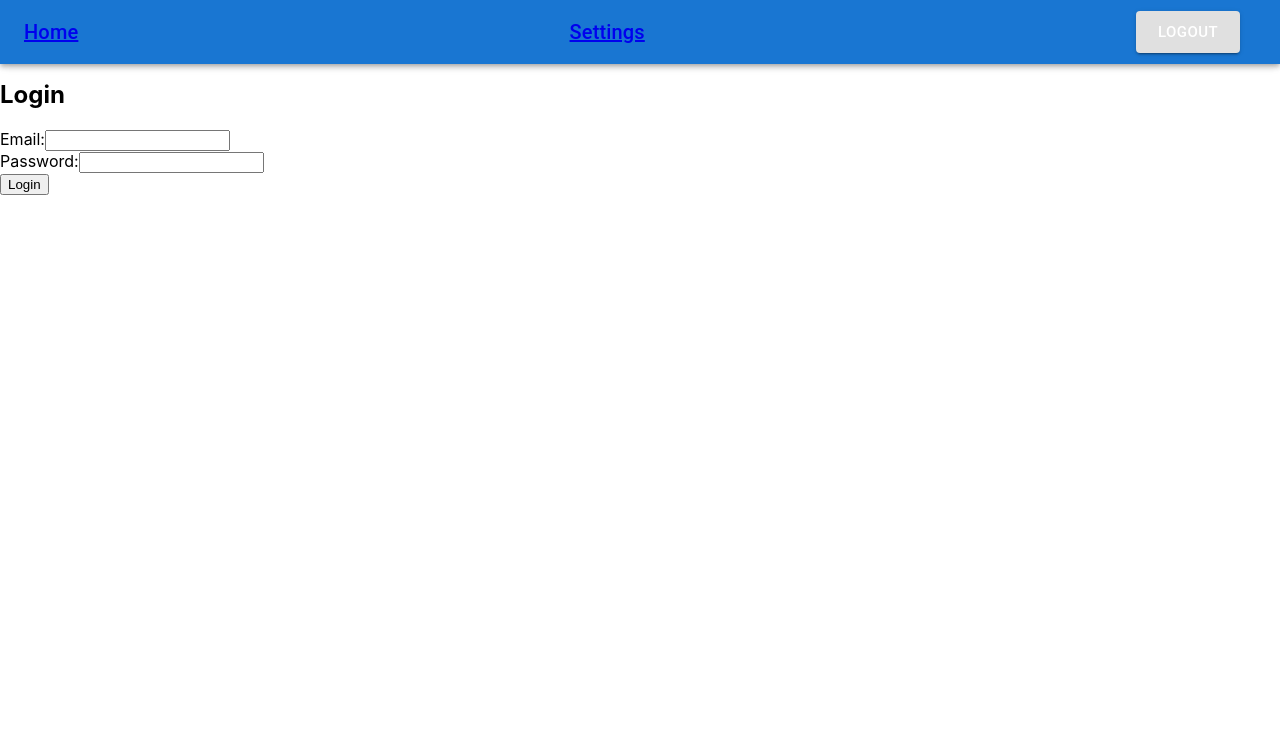
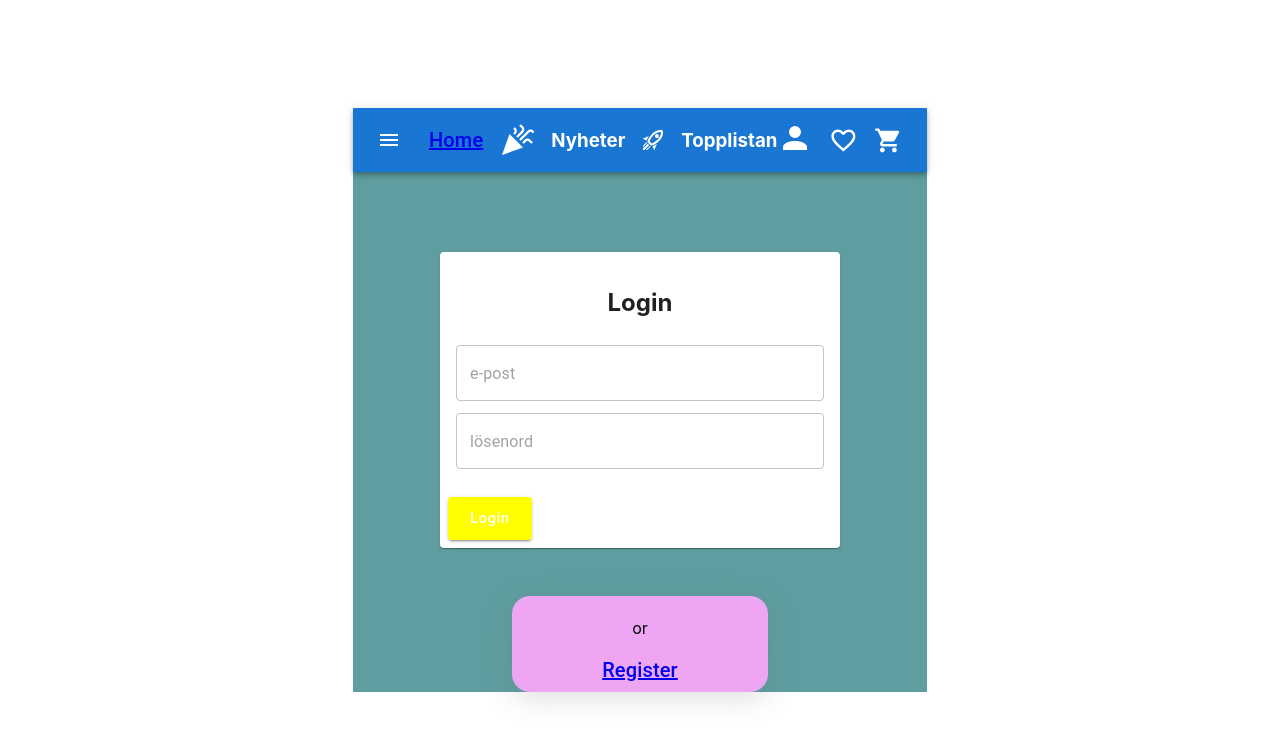
Before and after one commit to partypulse/partypulse-frontend, a React (Create React App) app: page /login in a window 1280 px wide. Shown: the top 742 px of the page. Built offline with nearby package versions, Linux system fonts and the light colour scheme; sample sign-in values are in the browser's storage.

Commit message:
sixth commit
added icons and correged so LoggedinTopbar gets a new look. fixed some styling on topbar, loginpage and settingpage.
to do: successfull update of loginpage

```diff
--- a/package.json
+++ b/package.json
@@ -5,6 +5,8 @@
   "dependencies": {
     "@emotion/react": "^11.11.4",
     "@emotion/styled": "^11.11.5",
+    "@mdi/js": "^7.4.47",
+    "@mdi/react": "^1.6.1",
     "@mui/icons-material": "^5.15.17",
     "@mui/material": "^5.15.17",
     "@testing-library/jest-dom": "^5.17.0",
--- a/src/App.js
+++ b/src/App.js
@@ -9,6 +9,8 @@ import RegisterPage from './pages/register/registerpage';
 import SettingsPage from './pages//settings/settingspage';
 import AuthenticatedRoute from './components/AuthenticatedRoute';
 import { isAuthenticated } from './utils/auth';
+import "./css/App.css";
+
 
 function App() {
     return (
--- a/src/components/TopbarLoggedIn.js
+++ b/src/components/TopbarLoggedIn.js
@@ -10,28 +10,84 @@ import IconButton from "@mui/material/IconButton";
 import MenuIcon from "@mui/icons-material/Menu";
 import Typography from "@mui/material/Typography";
 import Button from "@mui/material/Button";
+import Icon from '@mdi/react';
+import { mdiAccount } from '@mdi/js';
+import { mdiHeartOutline } from '@mdi/js';
+import { mdiCart } from '@mdi/js';
+import { mdiPartyPopper } from '@mdi/js';
+import { mdiRocketLaunchOutline } from '@mdi/js';
+
+
 
 const TopbarLoggedIn = () => {
+
     const navigate = useNavigate();
 
+    // takes user to homepage when logging out
     const handleLogout = () => {
         logout();
         navigate('/');
     };
 
     return (
+
+
         <Box sx={{ flexGrow: 1 }}>
-            <AppBar>
-                <Toolbar>
+            <AppBar position="static">
+                <Toolbar sx={{display:'flex', flexDirection:'row', justifyContent:'space-between',}}>
+                    <Box ><IconButton
+                        size="large"
+                        edge="start"
+                        color="inherit"
+                        aria-label="menu"
+                        sx={{ mr: 2 }}
+                    >
+                        <MenuIcon />
+                    </IconButton></Box>
 
-                    <Typography variant="h6" component="div" sx={{ flexGrow: 1 }}>  <Link to="/">Home</Link></Typography>
-                    <Typography variant="h6" component="div" sx={{ flexGrow: 1 }}>  <Link to="/settings">Settings</Link></Typography>
-                    <Button  size="large"
-                             edge="start"
-                             color="inherit"
-                             aria-label="menu"
-                             sx={{ mr: 2 }}onClick={handleLogout} variant='contained'>Logout</Button></Toolbar>
+                    <Box sx={{display:'flex', flexDirection:'row', justifyContent:'left', gap:'1rem', alignItems:'center', alignContent:'center',}}>
+                        <Typography variant="h6" component="div" sx={{ flexGrow: 1 }}>  <Link to="/">Home</Link></Typography>
+
+                        <Icon path={mdiPartyPopper}
+                              size={1.5}
+                              title="Nyheter"
+                        /><h3>Nyheter</h3>
+
+                        <Icon path={mdiRocketLaunchOutline}
+                              size={1}
+                              title="Topplistan"
+                        /><h3>Topplistan</h3>
+                    </Box>
+
+
+                    <Box sx={{display:'flex', flexDirection:'row', justifyContent:'right', gap:'1rem', alignItems:'center', alignContent:'center',}}>
+                        <Link to="/settings">
+                            <Icon path={mdiAccount}
+                                  title="Logga in på mina sidor"
+                                  size={1.5}
+                                  horizontal
+                                  vertical
+                                  rotate={180}
+                                  color="white" />
+                        </Link>
+
+                        <Icon path={mdiHeartOutline}
+                              title="Favoriter"
+                              size={1.2}
+                        />
+                        <Icon path={mdiCart}
+                              size={1.2}
+                              title="Varukorg"/>
+                    </Box>
+
+
+
+
+
+                </Toolbar>
             </AppBar>
+
+
         </Box>
 
     );
--- a/src/components/TopbarPublic.js
+++ b/src/components/TopbarPublic.js
@@ -7,6 +7,8 @@ import Button from '@mui/material/Button';
 import IconButton from '@mui/material/IconButton';
 import MenuIcon from '@mui/icons-material/Menu';
 import {Link} from "react-router-dom";
+import Icon from "@mdi/react";
+import {mdiAccount, mdiCart, mdiHeartOutline} from "@mdi/js";
 
 export default function TopbarPublic() {
     return (
@@ -25,6 +27,30 @@ export default function TopbarPublic() {
                     <Typography variant="h6" component="div" sx={{ flexGrow: 1 }}> <Link to="/">Home</Link> </Typography>
                     <Typography variant="h6" component="div" sx={{ flexGrow: 1 }}><Link to="/login">Login</Link> </Typography>
                     <Typography variant="h6" component="div" sx={{ flexGrow: 1 }}><Link to="/register">Register</Link> </Typography>
+
+
+
+                    <Box sx={{display:'flex', flexDirection:'row', justifyContent:'right', gap:'1rem', alignItems:'center', alignContent:'center',}}>
+                        <Link to="/settings">
+                            <Icon path={mdiAccount}
+                                  title="Logga in på mina sidor"
+                                  size={1.5}
+                                  horizontal
+                                  vertical
+                                  rotate={180}
+                                  color="white" />
+                        </Link>
+
+                        <Icon path={mdiHeartOutline}
+                              title="Favoriter"
+                              size={1.2}
+                        />
+                        <Icon path={mdiCart}
+                              size={1.2}
+                              title="Varukorg"/>
+                    </Box>
+
+
                 </Toolbar>
             </AppBar>
         </Box>
--- a/src/css/App.css
+++ b/src/css/App.css
@@ -1,6 +1,46 @@
 .App {
   text-align: center;
   background-color: cadetblue;
+}
+
+body {
+  width: 100%;
+  height: 100vh;
+  display: grid;
+  justify-content: center;
+  align-items: center;
+}
+
+.loginbutton{
+  padding:8rem;
+}
+
+.registerbox{
+
+  background-color: #eea6f3;
+  width:15rem;
+  height:5rem;
+  border-radius: 18px;
+  display: flex;
+  flex-direction: column;
+  justify-content: center;
+  align-items: center;
+  margin:auto;
+  padding:0.5rem;
+  box-shadow: rgba(100, 100, 111, 0.2) 0px 7px 29px 0px;
+
+
+}
+.registerbox:before{
+  content:'';
+  transition: all 1s ease-in-out;
+}
+
+.registerbox:hover{
+  box-shadow: inset 100px 0 0 100px #d6f174;
+  color: rgba(0, 0, 0, 0.53);
+  transition: all 1s ease-in-out;
+  background-size: 0 5px, 100% 5px;
 }
 
 .App-logo {
--- a/src/pages/login/loginpage.js
+++ b/src/pages/login/loginpage.js
@@ -1,6 +1,9 @@
 import React, {useState} from "react";
 import api from "../../api/api.js";
-import {useNavigate} from "react-router-dom";
+import {Link, useNavigate} from "react-router-dom";
+import {Card, CardActions, CardContent, FormControl, TextField} from "@mui/material";
+import Button from "@mui/material/Button";
+import Typography from "@mui/material/Typography";
 
 
 function LoginPage() {
@@ -14,11 +17,12 @@ function LoginPage() {
         api.post('/login', { email, password })
             .then(response => {
                 const token = response.data.token;
-                const _userId = response.data._userId
+                const _userId = response.data._userId;
                 localStorage.setItem('token', token);
                 localStorage.setItem('_userId', _userId);
 
-                window.alert("Successful login! :) ")
+                //window.alert("Successful login! :) ")
+                //window.location.reload()
                navigate('/settings')
             })
             .catch(error => {
@@ -29,17 +33,43 @@ function LoginPage() {
 
     return (
         <div>
-            <h2>Login</h2>
             {error && <p>{error}</p>}
-            <div>
-                <label>Email:</label>
-                <input type="email" value={email} onChange={(e) => setEmail(e.target.value)} />
-            </div>
-            <div>
-                <label>Password:</label>
-                <input type="password" value={password} onChange={(e) => setPassword(e.target.value)} />
-            </div>
-            <button onClick={handleLogin}>Login</button>
+            <Card sx={{width:{xs:'90%',md:'400px'},margin:'3rem auto'}}>
+                <CardContent>
+                    <h2>Login</h2>
+
+                    <FormControl margin='dense' fullWidth>
+                        <TextField value={email} type="text" placeholder="e-post" onChange={(e) => setEmail(e.target.value)} name="email"></TextField>
+
+                    </FormControl>
+                    <FormControl margin='dense' fullWidth>
+                        <TextField value={password} type="password" placeholder="lösenord" onChange={(e) => setPassword(e.target.value)} name="password"></TextField>
+
+                    </FormControl>
+                </CardContent>
+
+                <CardActions>
+                    <Button size="large" className="loginbutton"
+                            sx={{
+                                textTransform: 'none',
+                                backgroundColor: {
+                                    xs:'lightblue',sm:'blue',md:'green',lg:'yellow',xl:'pink'
+                                },
+                            }} variant="contained" onClick={handleLogin}>Login</Button>
+
+
+                </CardActions>
+
+
+
+            </Card>
+
+                <div className="registerbox">
+                <p>or</p>
+                <Typography variant="h6" component="div" sx={{ flexGrow: 1 }}><Link to="/register">Register</Link> </Typography>
+                </div>
+
+
         </div>
     );
 }
--- a/src/pages/settings/settingspage.js
+++ b/src/pages/settings/settingspage.js
@@ -15,10 +15,21 @@ function SettingsPage(){
             .then(response=>setUser(response.data))
             .catch(error=>console.error(error))
     }
+
+    const handleLogout = () => {
+        localStorage.removeItem('_userId');
+        localStorage.removeItem('token');
+
+        window.location.href = '/login';
+    }
+
+
     return (
-       <div><h1>Settings page</h1>
-
-           {JSON.stringify(user)}</div>
+        <div>
+            <h1>Settings page</h1>
+            {JSON.stringify(user)}
+            <button onClick={handleLogout}>Logga ut</button>
+        </div>
     );
 
 }
```
Also changed, not shown: src/pages/cart/cartpage.js (added), 1 other file (tests, documents, lock files or other folders).
